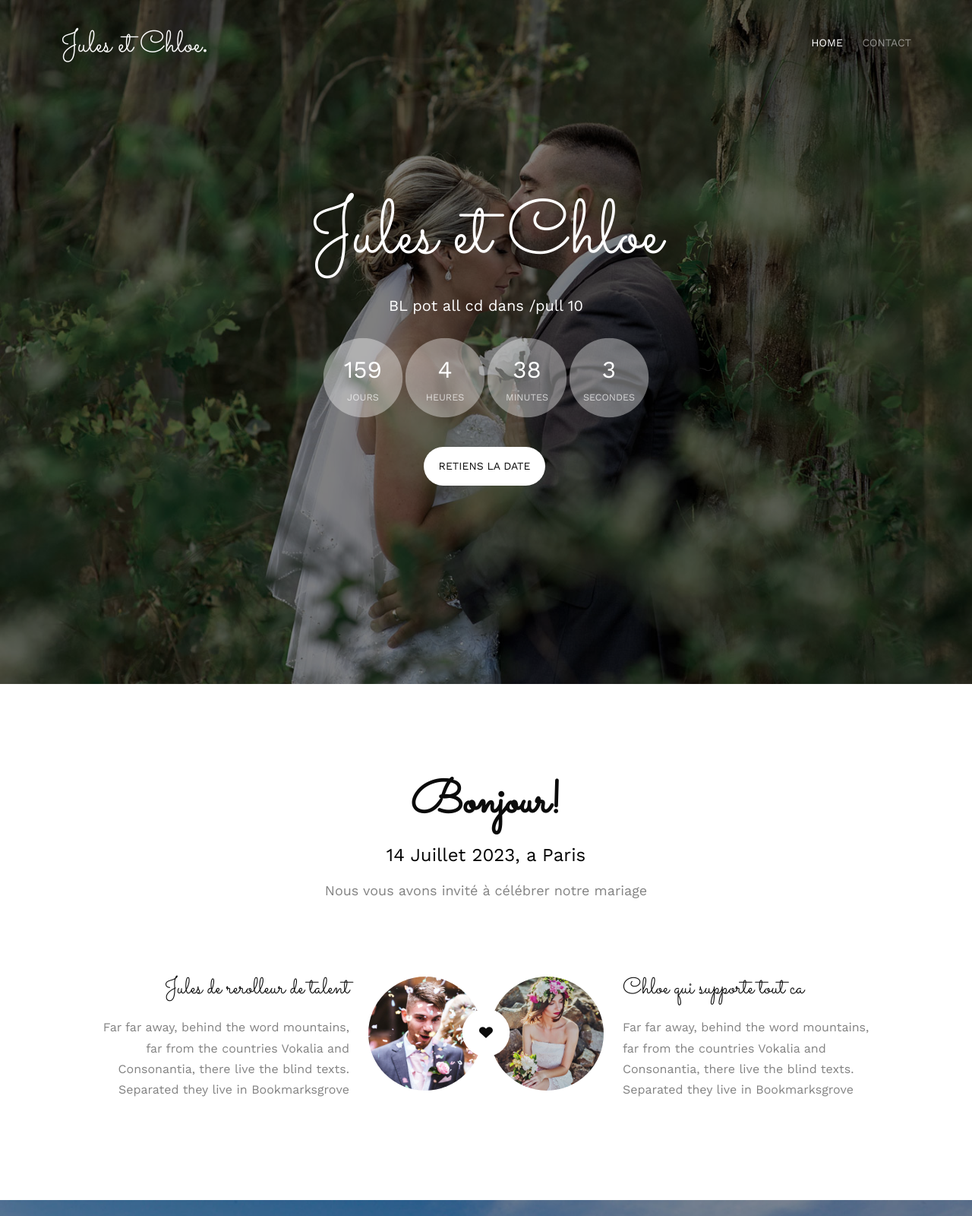
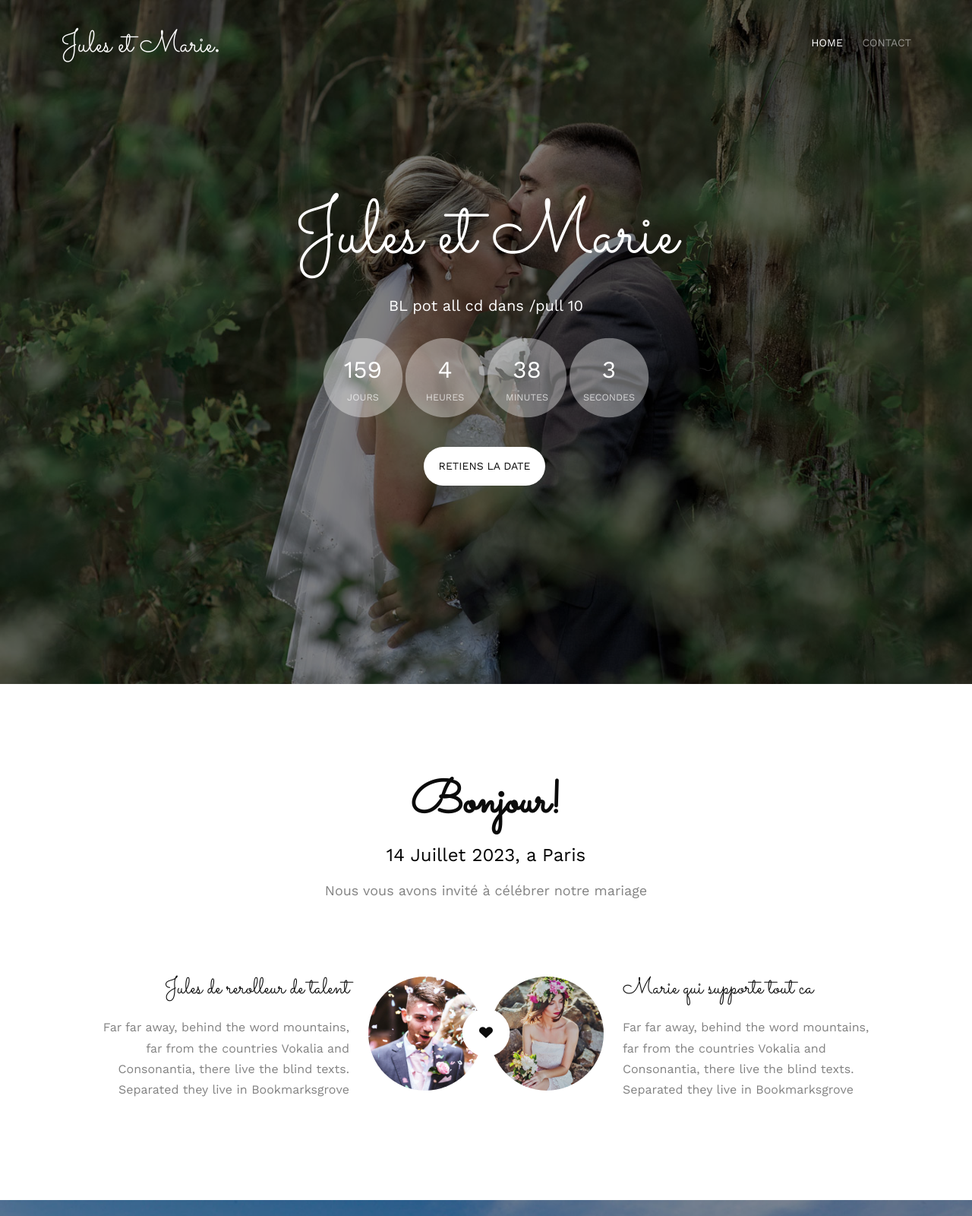
Before and after one commit to ErwanBt/mariage_template, a plain HTML site: page index.html in a window 1280 px wide. Shown: the top 1600 px of the page at 76% size. Drawn offline with nearby package versions, Linux system fonts and the light colour scheme; files whose address does not match are found by name.

Commit message:
Psa chloe ptdr

```diff
--- a/index.html
+++ b/index.html
@@ -6,7 +6,7 @@
 	<head>
 	<meta charset="utf-8">
 	<meta http-equiv="X-UA-Compatible" content="IE=edge">
-	<title>Jules et Chloe</title>
+	<title>Jules et Marie</title>
 	<meta name="viewport" content="width=device-width, initial-scale=1">
 
   	<!-- Facebook and Twitter integration -->
@@ -57,7 +57,7 @@
 		<div class="container">
 			<div class="row">
 				<div class="col-xs-6">
-					<div id="fh5co-logo"><a href="index.html">Jules et Chloe<strong>.</strong></a></div>
+					<div id="fh5co-logo"><a href="index.html">Jules et Marie<strong>.</strong></a></div>
 				</div>
 				<div class="col-xs-6 text-right menu-1">
 					<ul>
@@ -77,7 +77,7 @@
 				<div class="col-md-8 col-md-offset-2 text-center">
 					<div class="display-t">
 						<div class="display-tc animate-box" data-animate-effect="fadeIn">
-							<h1>Jules et Chloe</h1>
+							<h1>Jules et Marie</h1>
 							<h2>BL pot all cd dans /pull 10</h2>
 							<div class="simply-countdown simply-countdown-one"></div>
 							<p><a href="#" class="btn btn-default btn-sm">Retiens la date</a></p>
@@ -113,7 +113,7 @@
 						<img src="images/bride.jpg" alt="groom" class="img-responsive">
 					</div>
 					<div class="desc-bride">
-						<h3>Chloe qui supporte tout ca</h3>
+						<h3>Marie qui supporte tout ca</h3>
 						<p>Far far away, behind the word mountains, far from the countries Vokalia and Consonantia, there live the blind texts. Separated they live in Bookmarksgrove</p>
 					</div>
 				</div>
@@ -215,7 +215,7 @@
 										</figure>
 										<span>Abella Danger</span>
 										<blockquote>
-											<p>I wish a very happy weeding to my biggest fan and his "only one" boyfriend! Gonna see you on onlyfan ChloeBigBooty!  xoxo</p>
+											<p>I wish a very happy weeding to my biggest fan and his "only one" boyfriend! Gonna see you on onlyfan MarieBigBooty!  xoxo</p>
 										</blockquote>
 									</div>
 								</div>
```
